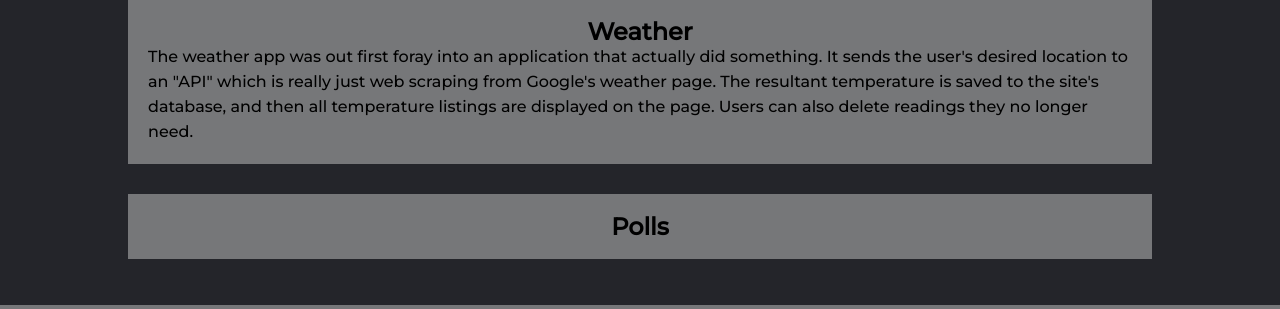
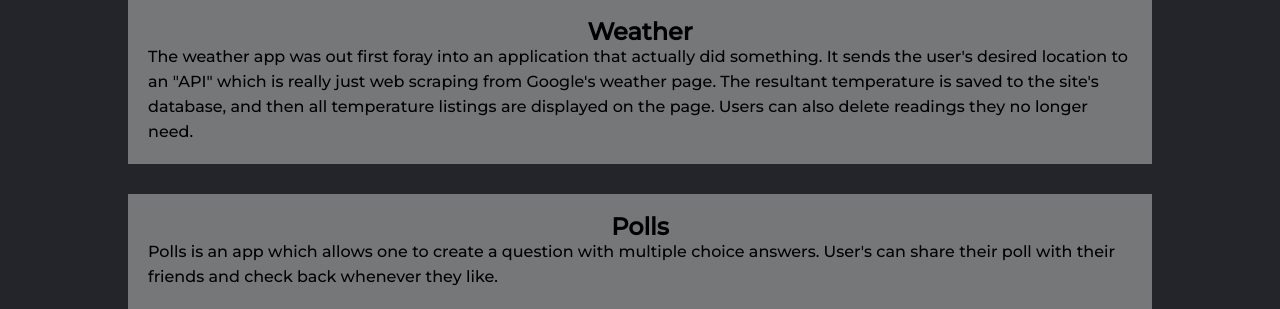
Before and after one commit to Taggagii/Web-Application, a Flask app: page / in a window 1280 px wide. Shown: the part 495-804 px from the top of the page. Run offline with Flask 2, Linux system fonts and the light colour scheme.

Commit message:
Update home.html

```diff
--- a/templates/home.html
+++ b/templates/home.html
@@ -43,7 +43,8 @@
 <div class="backingBoxNarrow">
     <h2 class="homeHeader"><a href="{{ pages['Polls'] }}" class="homeLink">Polls</a></h2>
     <p class="aboutBody">
-
+        Polls is an app which allows one to create a question with multiple choice answers. User's can share their
+         poll with their friends and check back whenever they like.
     </p>
 </div>
 {% endif %}
```
